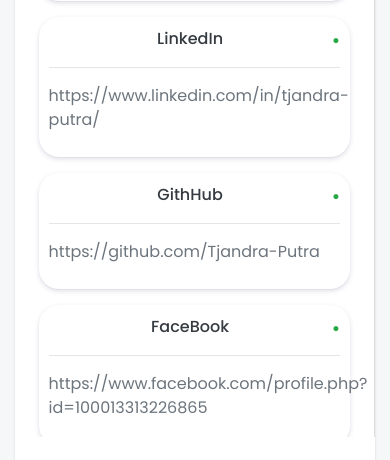
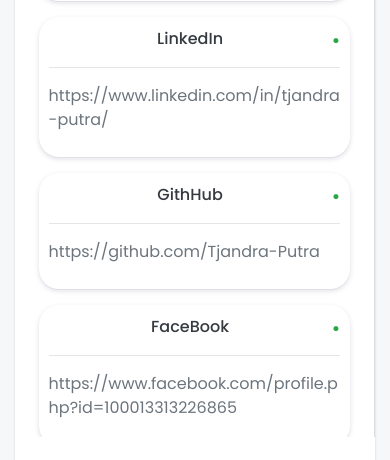
Before and after one commit to jona42-ui/linkvine, a Flask app: page /user/dashboard in a window 390 px wide. Shown: the part 440-900 px from the top of the page. Run offline with Flask 2, Linux system fonts and the light colour scheme; a user stored in the database is signed in; data comes from the database, SQL or seed files in the repository; some libraries are stand-ins or nearby versions; some web fonts are replaced.

Commit message:
update: Fix mobile overflow
added word-break: break-all

```diff
--- a/linkvine/static/css/user/dashboard.css
+++ b/linkvine/static/css/user/dashboard.css
@@ -53,6 +53,7 @@
     background-color: white;
     margin-top: 1rem;
     padding: 0.6rem;
+    word-break: break-all;
 }
 
 .link-box:hover {
```
